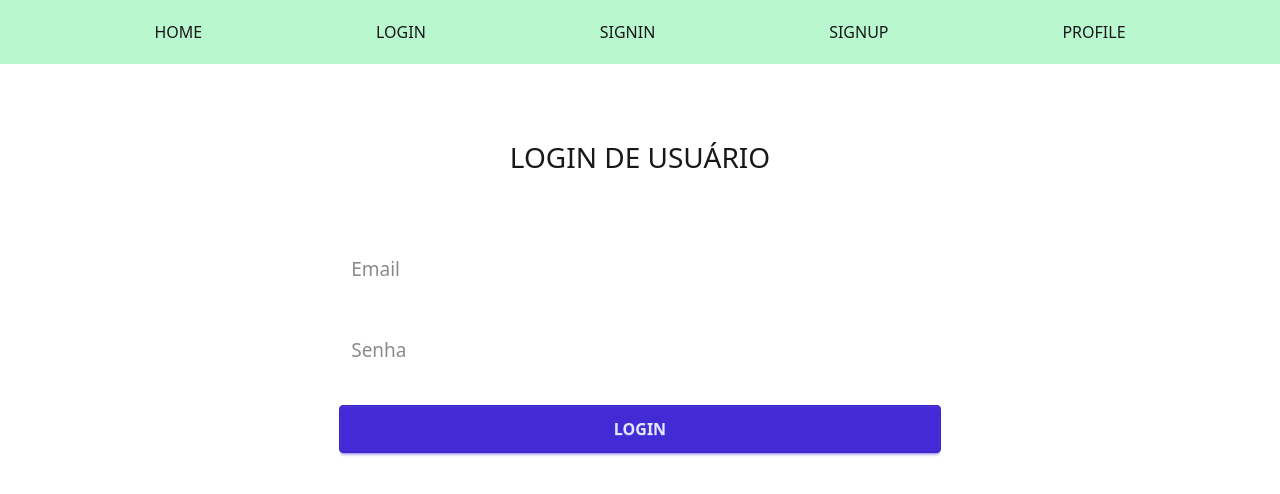
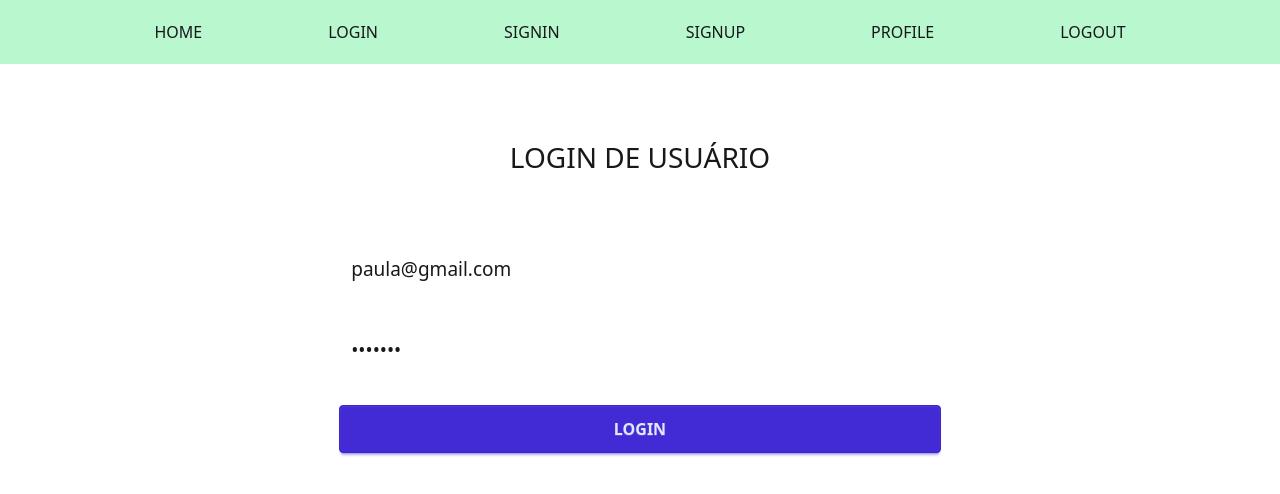
Before and after one commit to GustavoFSProg/chat-mongoose-video-web, a React (Vite) app: page /login in a window 1280 px wide. Both pictures are taken after a click on the button "LOGIN". Shown: the top 494 px of the page. Built offline with nearby package versions, Linux system fonts and the light colour scheme; no server answers.

Commit message:
comitando

```diff
--- a/src/App.jsx
+++ b/src/App.jsx
@@ -49,7 +49,7 @@ function App() {
     try {
       const { data } = await api.get("/get-users");
 
-      console.log(`data: ${data}`);
+      // console.log(`data: ${data}`);
 
       setDados(data);
       // set({authUser: data})
@@ -98,6 +98,7 @@ function App() {
 
         {/* Open the modal using document.getElementById('ID').showModal() method */}
         <button
+        type="button"
           className="btn"
           onClick={() => document.getElementById("my_modal_1").showModal()}
         >
@@ -112,7 +113,7 @@ function App() {
             <div className="modal-action">
               <form method="dialog">
                 {/* if there is a button in form, it will close the modal */}
-                <button className="btn">Close</button>
+                <button type="button" className="btn">Close</button>
               </form>
             </div>
           </div>
--- a/src/components/Navbar/Navbar.jsx
+++ b/src/components/Navbar/Navbar.jsx
@@ -1,6 +1,20 @@
 import { Link } from "react-router-dom"
 
+import userContext from "../../Contexts/userContext";
+import { useContext } from "react";
+
 function NavBar() {
+  const { user, setIsSignup, isSignup } = useContext(userContext);
+
+  const Token = localStorage.getItem('token')
+
+  function Logout(){
+    localStorage.removeItem('token')
+    setIsSignup(false)
+
+    return alert("Usuario deslogado!")
+
+  }
 
   return (
     <div className="flex w-full justify-center h-auto bg-green-200">
@@ -24,6 +38,13 @@ function NavBar() {
         <Link to="/profile">
         PROFILE
         </Link>
+        {isSignup === true  ?
+       <button type="button" onClick={() => Logout()}>
+       LOGOUT
+       </button>
+       : null
+      }
+
     </div>
     </div>
   )
--- a/src/pages/Login/Login.jsx
+++ b/src/pages/Login/Login.jsx
@@ -7,8 +7,8 @@ import { useContext } from "react";
 
 function Login() {
 
-  const [email, setEmail] = useState("");
-  const [password, setPassword] = useState("");
+  const [email, setEmail] = useState("paula@gmail.com");
+  const [password, setPassword] = useState("1234567");
   const { user, setIsSignup, isSignup } = useContext(userContext);
 
   async function handleSignup(event) {
@@ -20,6 +20,8 @@ function Login() {
       setIsSignup(true);
 
       const {data} = await api.post("/login", dados);
+
+      localStorage.setItem('token', data.token)
 
       console.log(` Token: ${data.token}`)
       console.log(` Email: ${data.email}`)
--- a/src/pages/signup/SignUp.jsx
+++ b/src/pages/signup/SignUp.jsx
@@ -4,6 +4,7 @@ import NavBar from "../../components/Navbar/Navbar";
 import userContext from "../../Contexts/userContext";
 import { useContext } from "react";
 import api from "../../api";
+import toast from "react-hot-toast";
 
 function SignUp(req, res) {
   const [fullname, setFullname] = useState("");
@@ -24,6 +25,10 @@ function SignUp(req, res) {
 
 
       console.log(isSignup);
+
+      // toast.success("Usuário cadastrado com sucesso!")
+
+    // return user
 
       return alert("Usuário cadastrado com sucesso!");
     } catch (error) {
```
